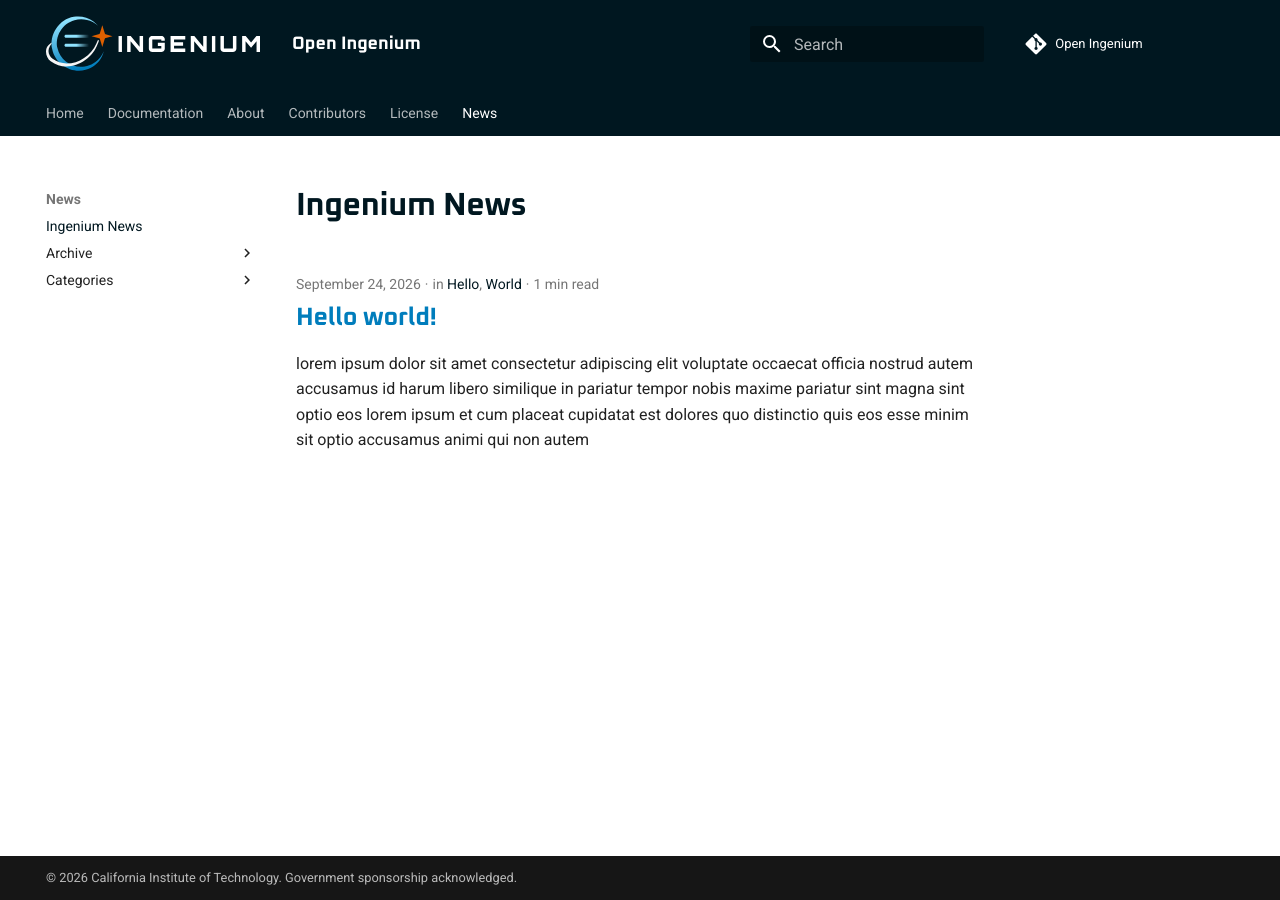
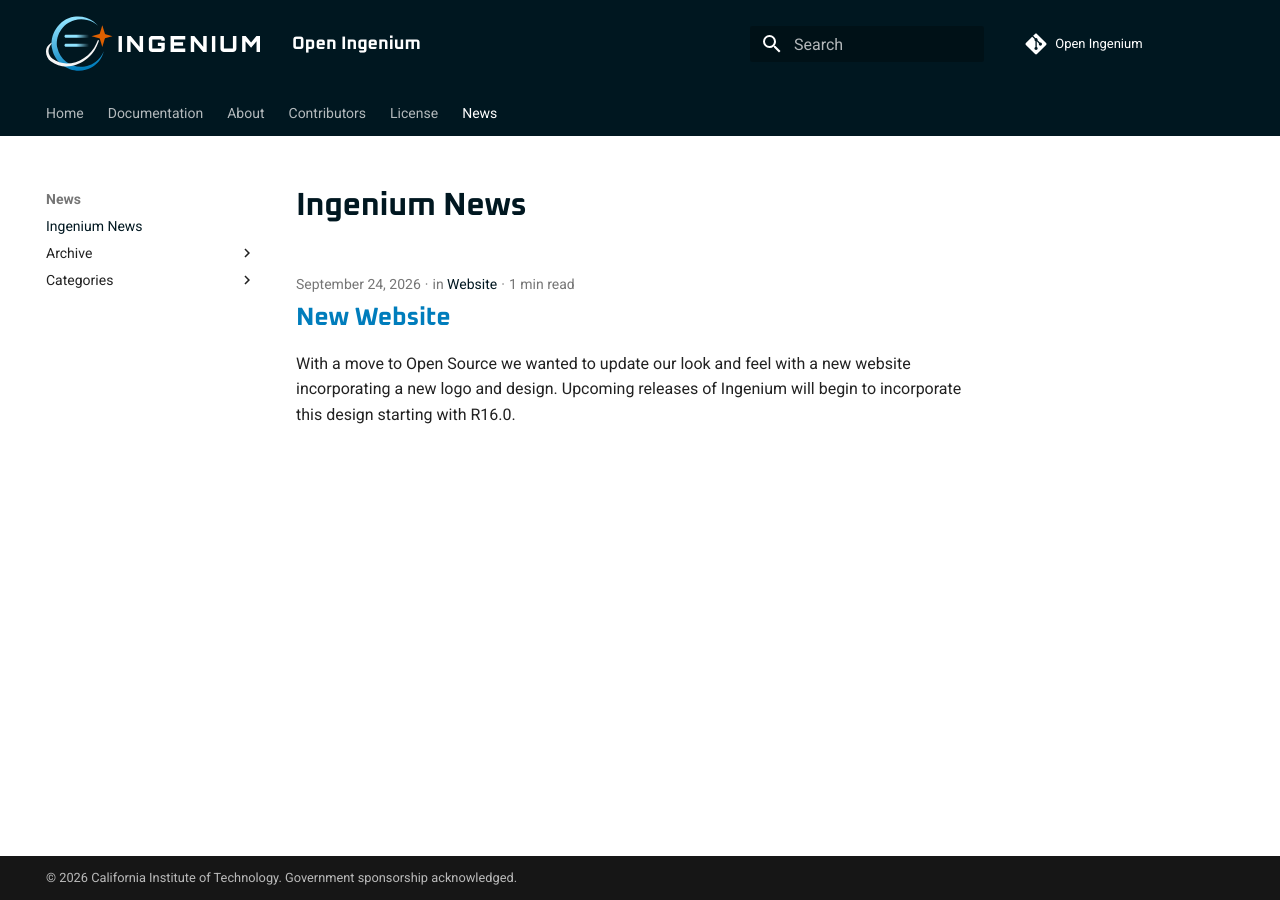
Before and after one commit to OpenIngenium/OpenIngenium.github.io, an MkDocs documentation site: the page built from docs/blog/index.md, in a window 1280 px wide. Built offline with MkDocs 1.6.1 and Material for MkDocs 9.7.7, drawn with Linux system fonts in a browser that asks for light colours.

Commit message:
Add new website news

```diff
--- a/docs/blog/posts/hello-world.md
+++ /dev/null
@@ -1,11 +0,0 @@
----
-# draft: true
-date: 2026-09-24
-categories:
-  - Hello
-  - World
----
-
-# Hello world!
-
-lorem ipsum dolor sit amet consectetur adipiscing elit voluptate occaecat officia nostrud autem accusamus id harum libero similique in pariatur tempor nobis maxime pariatur sint magna sint optio eos lorem ipsum et cum placeat cupidatat est dolores quo distinctio quis eos esse minim sit optio accusamus animi qui non autem
--- /dev/null
+++ b/docs/blog/posts/new-wesbite.md
@@ -0,0 +1,10 @@
+---
+# draft: true
+date: 2026-09-24
+categories:
+  - Website
+---
+
+# New Website
+
+With a move to Open Source we wanted to update our look and feel with a new website incorporating a new logo and design. Upcoming releases of Ingenium will begin to incorporate this design starting with R16.0.
```
Also changed, not shown: docs/contributors.md (+1 -0 lines).
